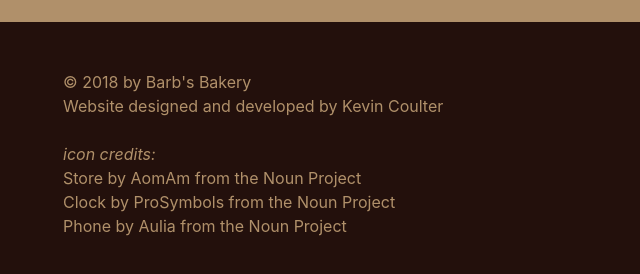
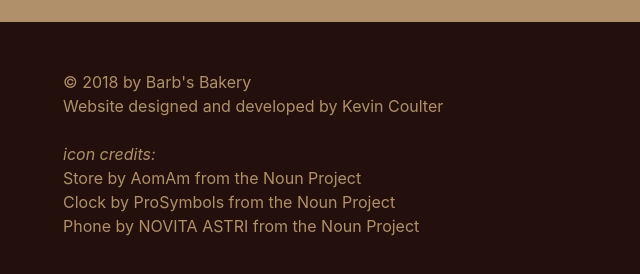
Before and after one commit to GreenApple76/bakery, a website: page index.html in a window 1280 px wide. Shown: the part 3760-4034 px from the top of the page, 0-640 px from the left. Drawn offline with nearby package versions, Linux system fonts and the light colour scheme.

Commit message:
revise icon credit

```diff
--- a/index.html
+++ b/index.html
@@ -209,7 +209,7 @@
                             <em>icon credits:</em><br>
                             Store by AomAm from the Noun Project<br>
                             Clock by ProSymbols from the Noun Project<br>
-                            Phone by Aulia from the Noun Project<br>
+                            Phone by NOVITA ASTRI from the Noun Project<br>
                         </footer>
                     </div><!-- col-12 -->
                 </div><!-- row -->
```
